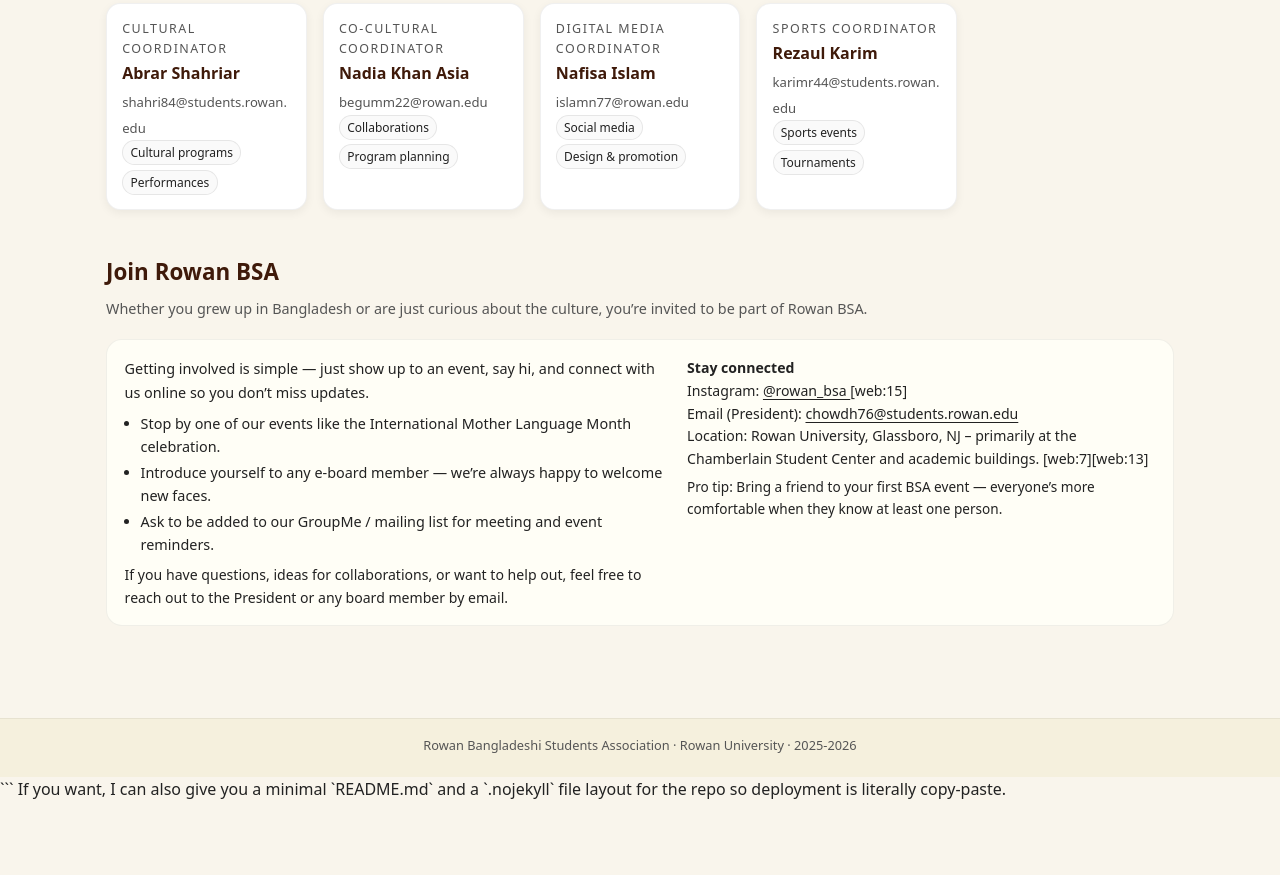
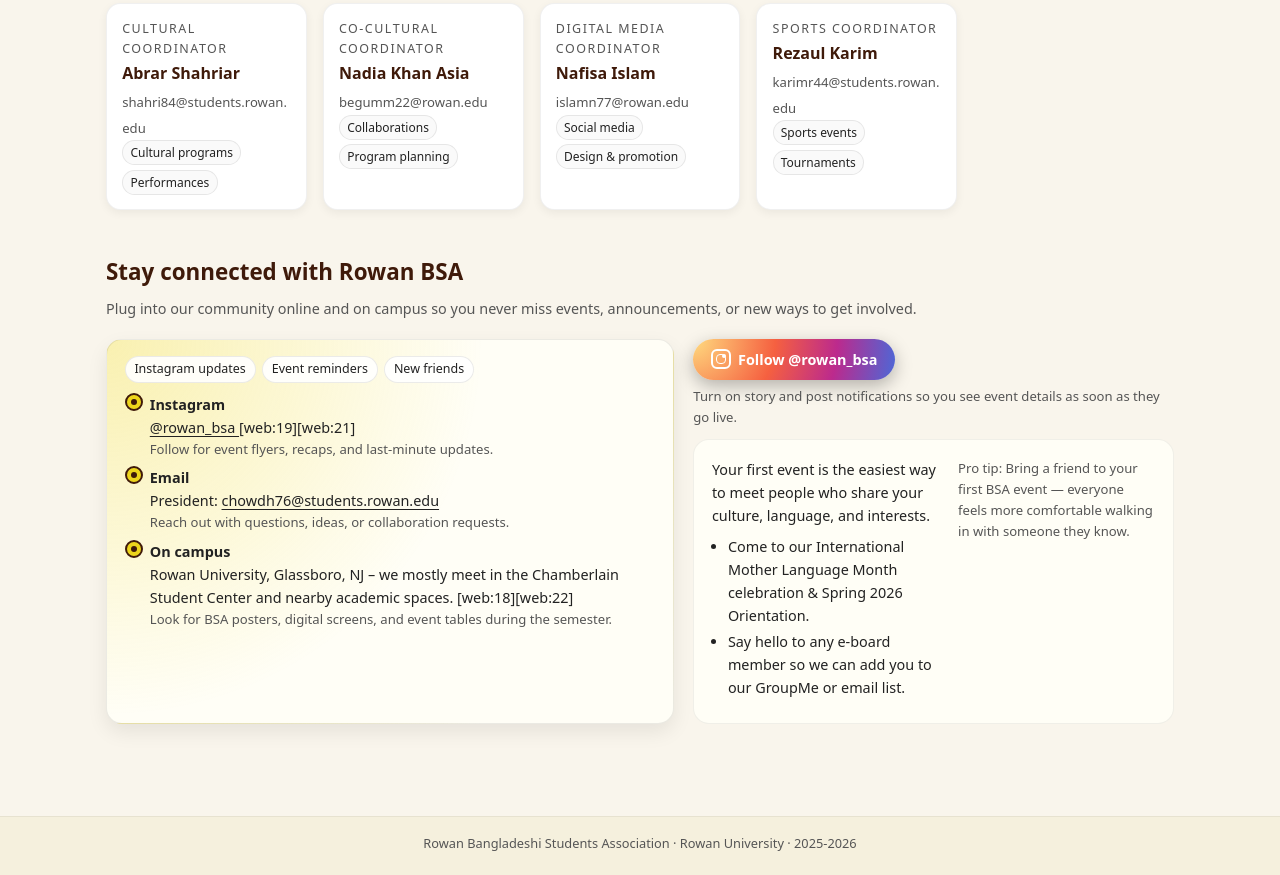
Before and after one commit to Analyst47/RowanBSA, a plain HTML site: page index.html in a window 1280 px wide. Shown: the part 1864-2739 px from the top of the page. Before the commit the page ends 2666 px from the top, so only its background shows below. Drawn offline with Linux system fonts and the light colour scheme.

Commit message:
Update index.html

````diff
--- a/index.html
+++ b/index.html
@@ -472,7 +472,146 @@
       background: #fafafa;
     }
 
-    /* Join / Contact */
+    /* Join / Contact – NEW graphical layout */
+    .social-grid {
+      display: grid;
+      grid-template-columns: minmax(0, 1.3fr) minmax(0, 1.1fr);
+      gap: 1.2rem;
+    }
+
+    .social-card {
+      background: radial-gradient(circle at top left, rgba(237,213,28,0.32), transparent 55%), #fffef6;
+      border-radius: 1rem;
+      border: 1px solid rgba(0,0,0,0.08);
+      padding: 1rem 1.1rem 1rem;
+      box-shadow: 0 8px 20px rgba(0,0,0,0.08);
+      position: relative;
+      overflow: hidden;
+    }
+
+    .social-card::after {
+      content: "";
+      position: absolute;
+      inset: 0;
+      background: linear-gradient(135deg, rgba(63,26,10,0.18), transparent 60%);
+      opacity: 0;
+      pointer-events: none;
+      transition: opacity 0.2s;
+    }
+
+    .social-card:hover::after {
+      opacity: 1;
+    }
+
+    .social-badges {
+      display: flex;
+      flex-wrap: wrap;
+      gap: 0.4rem;
+      margin-bottom: 0.6rem;
+      font-size: 0.78rem;
+    }
+
+    .social-badge {
+      padding: 0.16rem 0.55rem;
+      border-radius: 999px;
+      background: rgba(255,255,255,0.9);
+      border: 1px solid rgba(0,0,0,0.08);
+    }
+
+    .social-feature-row {
+      display: flex;
+      flex-direction: column;
+      gap: 0.4rem;
+      font-size: 0.9rem;
+    }
+
+    .social-feature {
+      display: flex;
+      align-items: flex-start;
+      gap: 0.45rem;
+    }
+
+    .social-icon-dot {
+      width: 18px;
+      height: 18px;
+      border-radius: 50%;
+      background: var(--rowan-gold);
+      border: 2px solid var(--rowan-brown);
+      flex-shrink: 0;
+      position: relative;
+    }
+
+    .social-icon-dot::before {
+      content: "";
+      position: absolute;
+      inset: 4px;
+      border-radius: 50%;
+      background: var(--rowan-brown);
+    }
+
+    .social-cta-column {
+      display: flex;
+      flex-direction: column;
+      justify-content: space-between;
+      gap: 0.7rem;
+    }
+
+    .ig-button {
+      display: inline-flex;
+      align-items: center;
+      gap: 0.45rem;
+      padding: 0.55rem 1.1rem;
+      border-radius: 999px;
+      border: none;
+      cursor: pointer;
+      font-size: 0.9rem;
+      font-weight: 600;
+      background: radial-gradient(circle at 0 0, #ffdc80, #f56040 40%, #bc2a8d 70%, #4c68d7);
+      color: #fff;
+      box-shadow: 0 6px 18px rgba(0,0,0,0.28);
+      text-decoration: none;
+      transition: transform 0.18s, box-shadow 0.18s;
+    }
+
+    .ig-button:hover {
+      transform: translateY(-2px);
+      box-shadow: 0 8px 22px rgba(0,0,0,0.35);
+    }
+
+    .ig-badge {
+      width: 20px;
+      height: 20px;
+      border-radius: 6px;
+      border: 2px solid #fff;
+      position: relative;
+    }
+
+    .ig-badge::before,
+    .ig-badge::after {
+      content: "";
+      position: absolute;
+    }
+
+    .ig-badge::before {
+      inset: 3px;
+      border-radius: 4px;
+      border: 1.8px solid #fff;
+    }
+
+    .ig-badge::after {
+      width: 4px;
+      height: 4px;
+      border-radius: 999px;
+      background: #fff;
+      right: 3px;
+      top: 3px;
+    }
+
+    .social-small {
+      font-size: 0.82rem;
+      color: var(--text-muted);
+    }
+
     .join-box {
       background: #fffef6;
       border-radius: 1rem;
@@ -498,16 +637,6 @@
       margin-bottom: 0.2rem;
     }
 
-    .social-links {
-      font-size: 0.88rem;
-    }
-
-    .social-links a {
-      text-decoration: underline;
-      text-decoration-thickness: 1px;
-      text-underline-offset: 3px;
-    }
-
     footer {
       padding: 1rem 1rem 1.3rem;
       border-top: 1px solid rgba(0,0,0,0.06);
@@ -522,6 +651,7 @@
       .hero-inner,
       .columns,
       .event-card,
+      .social-grid,
       .join-box {
         grid-template-columns: minmax(0, 1fr);
       }
@@ -549,21 +679,25 @@
   </style>
 </head>
 <body>
-  <!-- Header / Nav -->
+  <!-- Header / Nav with logo -->
   <header>
     <nav class="nav">
       <div class="nav-left">
-        <div class="crest">BSA</div>
+        <div class="crest" style="border:none;background:transparent;padding:0;">
+          <img src="Yellow-Black-Minimalist-Alpaca-Logo-Design-Logo.jpg"
+               alt="Rowan BSA logo"
+               style="width:52px;height:52px;border-radius:50%;object-fit:cover;border:2px solid var(--rowan-gold);" />
+        </div>
         <div class="site-title">
           <span>Rowan University</span>
-          <span>Bangladeshi Students Association</span>
+          <span>Bangladesh Student Association</span>
         </div>
       </div>
       <div class="nav-links">
         <a href="#about">About</a>
         <a href="#event">Upcoming Event</a>
         <a href="#eboard">E‑Board</a>
-        <a href="#join">Join & Contact</a>
+        <a href="#join">Stay Connected</a>
       </div>
     </nav>
   </header>
@@ -798,45 +932,98 @@
       </div>
     </section>
 
-    <!-- Join / Contact -->
+    <!-- Stay connected / Join -->
     <section id="join">
-      <h2>Join Rowan BSA</h2>
+      <h2>Stay connected with Rowan BSA</h2>
       <p class="section-subtitle">
-        Whether you grew up in Bangladesh or are just curious about the culture, you’re invited to be part of Rowan BSA.
+        Plug into our community online and on campus so you never miss events, announcements, or new ways to get involved.
       </p>
 
-      <div class="join-box">
+      <div class="social-grid">
+        <!-- Left: graphical info card -->
+        <div class="social-card">
+          <div class="social-badges">
+            <span class="social-badge">Instagram updates</span>
+            <span class="social-badge">Event reminders</span>
+            <span class="social-badge">New friends</span>
+          </div>
+
+          <div class="social-feature-row">
+            <div class="social-feature">
+              <div class="social-icon-dot" aria-hidden="true"></div>
+              <div>
+                <strong>Instagram</strong><br />
+                <a href="https://www.instagram.com/rowan_bsa?igsh=aTV1dW5mYnRwNDhm"
+                   target="_blank"
+                   rel="noopener noreferrer"
+                   style="text-decoration:underline;text-underline-offset:3px;">
+                  @rowan_bsa
+                </a> [web:19][web:21]
+                <div class="social-small">
+                  Follow for event flyers, recaps, and last‑minute updates.
+                </div>
+              </div>
+            </div>
+
+            <div class="social-feature">
+              <div class="social-icon-dot" aria-hidden="true"></div>
+              <div>
+                <strong>Email</strong><br />
+                President:
+                <a href="mailto:chowdh76@students.rowan.edu"
+                   style="text-decoration:underline;text-underline-offset:3px;">
+                  chowdh76@students.rowan.edu
+                </a>
+                <div class="social-small">
+                  Reach out with questions, ideas, or collaboration requests.
+                </div>
+              </div>
+            </div>
+
+            <div class="social-feature">
+              <div class="social-icon-dot" aria-hidden="true"></div>
+              <div>
+                <strong>On campus</strong><br />
+                Rowan University, Glassboro, NJ – we mostly meet in the Chamberlain Student Center and nearby academic spaces. [web:18][web:22]
+                <div class="social-small">
+                  Look for BSA posters, digital screens, and event tables during the semester.
+                </div>
+              </div>
+            </div>
+          </div>
+        </div>
+
+        <!-- Right: CTA + pro tip -->
+        <div class="social-cta-column">
+          <div>
+            <a class="ig-button"
+               href="https://www.instagram.com/rowan_bsa?igsh=aTV1dW5mYnRwNDhm"
+               target="_blank"
+               rel="noopener noreferrer">
+              <span class="ig-badge" aria-hidden="true"></span>
+              <span>Follow @rowan_bsa</span>
+            </a>
+            <p class="social-small" style="margin-top:0.4rem;">
+              Turn on story and post notifications so you see event details as soon as they go live.
+            </p>
+          </div>
+
+          <div class="join-box" style="margin:0;">
             <div>
               <p class="join-highlight">
-            Getting involved is simple — just show up to an event, say hi, and connect with us online so you don’t miss updates.
+                Your first event is the easiest way to meet people who share your culture, language, and interests.
               </p>
               <ul class="join-list">
-            <li>Stop by one of our events like the International Mother Language Month celebration.</li>
-            <li>Introduce yourself to any e‑board member — we’re always happy to welcome new faces.</li>
-            <li>Ask to be added to our GroupMe / mailing list for meeting and event reminders.</li>
+                <li>Come to our International Mother Language Month celebration &amp; Spring 2026 Orientation.</li>
+                <li>Say hello to any e‑board member so we can add you to our GroupMe or email list.</li>
               </ul>
-          <p style="font-size:0.88rem;">
-            If you have questions, ideas for collaborations, or want to help out, feel free to reach out to the President or any board member by email.
+            </div>
+            <div>
+              <p class="social-small">
+                Pro tip: Bring a friend to your first BSA event — everyone feels more comfortable walking in with someone they know.
               </p>
             </div>
-        <div class="social-links">
-          <p><strong>Stay connected</strong></p>
-          <p>
-            Instagram:
-            <a href="https://www.instagram.com/rowan_bsa/" target="_blank" rel="noopener noreferrer">
-              @rowan_bsa
-            </a> [web:15]
-          </p>
-          <p>
-            Email (President):
-            <a href="mailto:chowdh76@students.rowan.edu">chowdh76@students.rowan.edu</a>
-          </p>
-          <p>
-            Location: Rowan University, Glassboro, NJ – primarily at the Chamberlain Student Center and academic buildings. [web:7][web:13]
-          </p>
-          <p style="font-size:0.85rem;margin-top:0.4rem;">
-            Pro tip: Bring a friend to your first BSA event — everyone’s more comfortable when they know at least one person.
-          </p>
+          </div>
         </div>
       </div>
     </section>
@@ -847,6 +1034,3 @@
   </footer>
 </body>
 </html>
-```
-
-If you want, I can also give you a minimal `README.md` and a `.nojekyll` file layout for the repo so deployment is literally copy‑paste.
````
Lines whose indentation alone changed are shown as unchanged.
